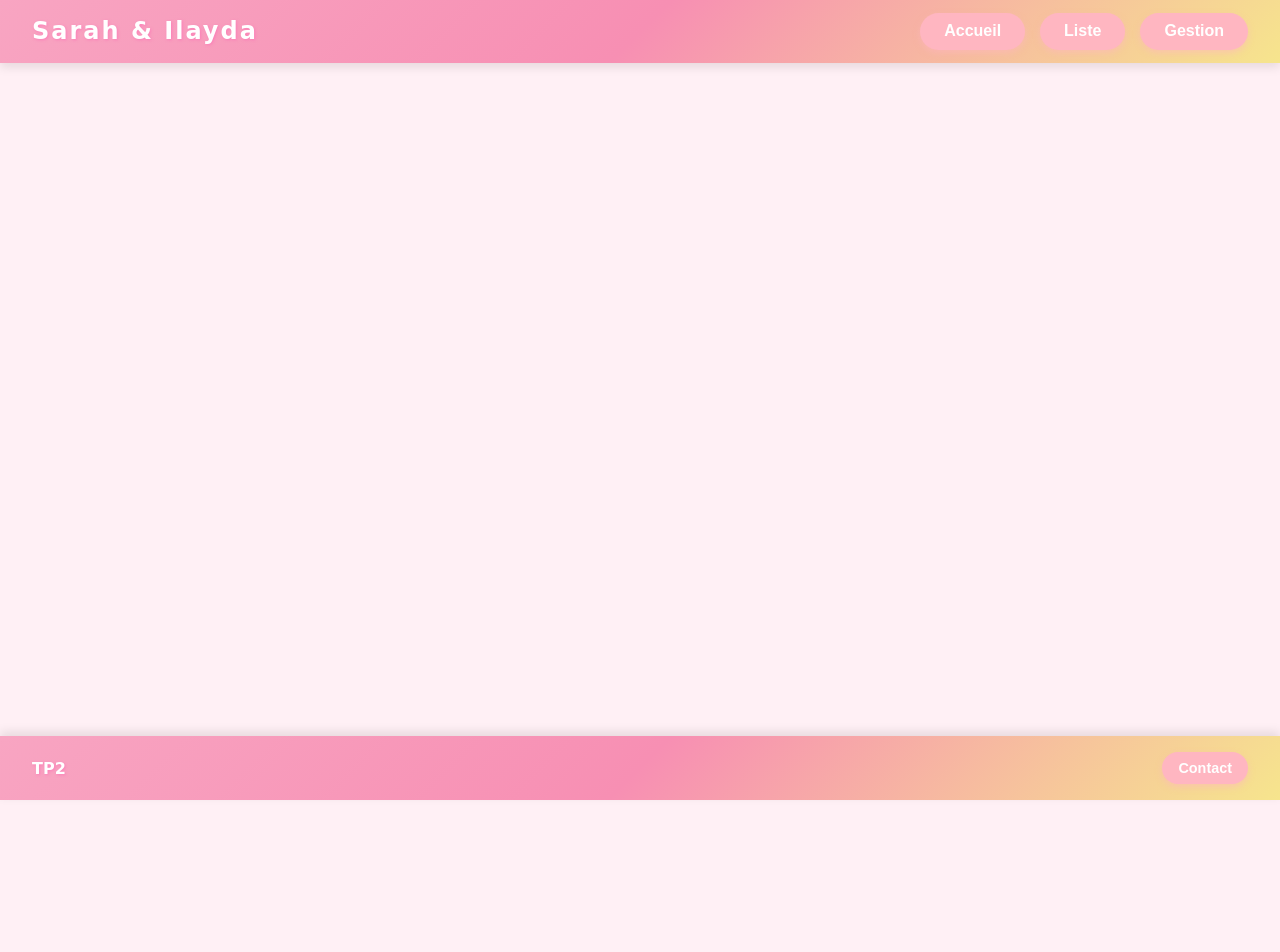
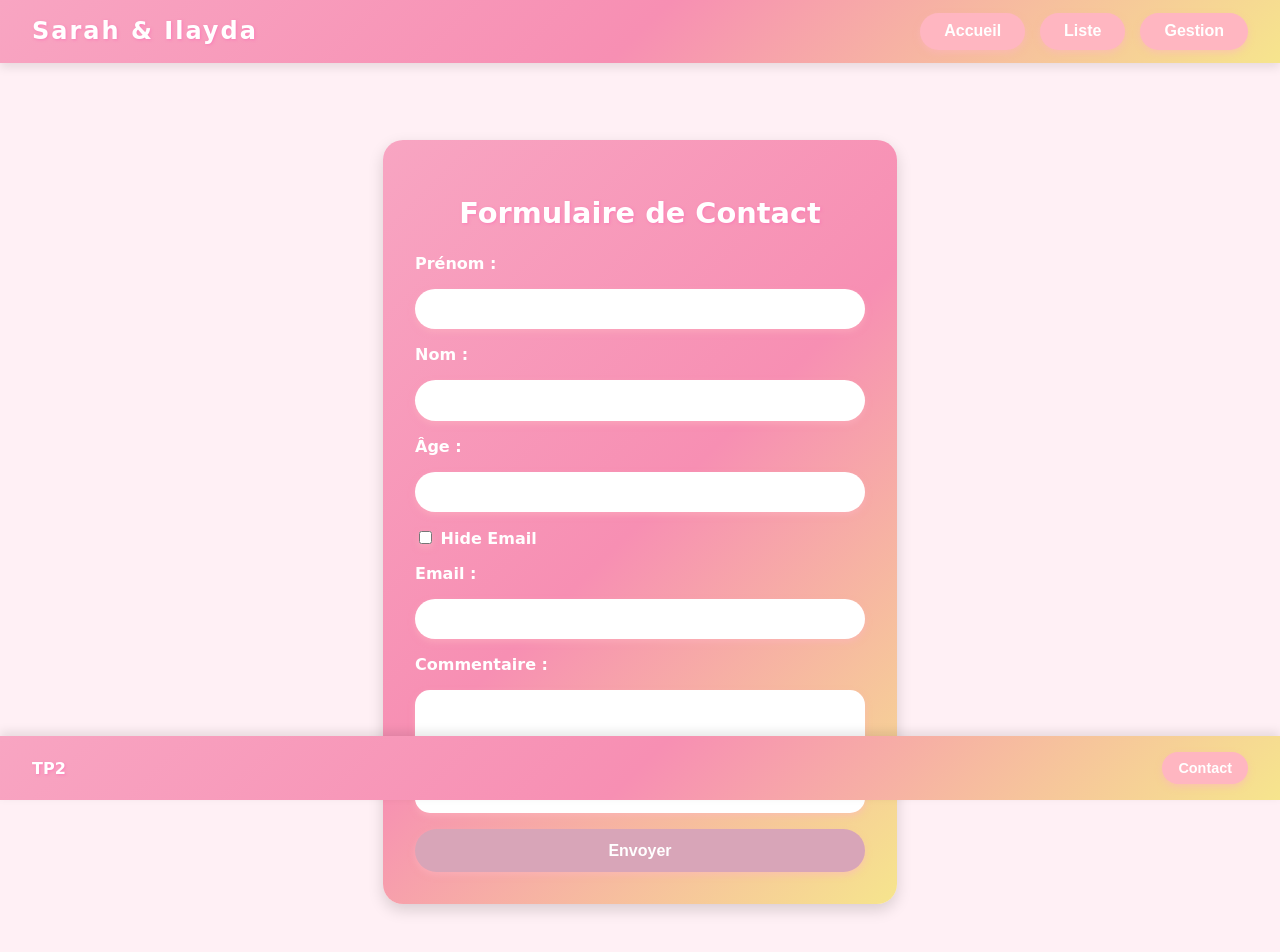
Before and after one commit to sarahlakrouz/exo2-Sarah-Ilayda, an Angular app: page /contact in a window 1280 px wide. Before the commit this address led to /. Shown: the top 952 px of the page. Before the commit the page ends 800 px from the top, so only its background shows below. Built offline with nearby package versions, Linux system fonts and the light colour scheme.

Commit message:
formulaire de contact

```diff
--- a/src/app/accueil/accueil.html
+++ b/src/app/accueil/accueil.html
@@ -1,4 +1,4 @@
-<p>accueil works!</p>
+
 <div class="content">
   <img src="assets/meme.jpg" alt="Meme rigolo"/>
 </div>
--- a/src/app/accueil/accueil.scss
+++ b/src/app/accueil/accueil.scss
@@ -1,7 +1,12 @@
+.content {
+  display: flex;
+  justify-content: center;
+  align-items: center;
+  min-height: calc(100vh - 120px);
+}
+
 img {
   max-width: 100%;
   height: auto;
-  display: block;
-  margin: 20px auto;
   border-radius: 10px;
 }
--- a/src/app/app.routes.ts
+++ b/src/app/app.routes.ts
@@ -2,10 +2,12 @@ import { Routes } from '@angular/router';
 import {Liste} from "./liste/liste";
 import {Gestion} from "./gestion/gestion";
 import {Accueil} from "./accueil/accueil";
+import {Contact} from './contact/contact';
 
 export const routes: Routes = [
   { path: '', component: Accueil },
   { path: 'liste', component: Liste},
   { path: 'accueil', component: Accueil},
   { path: 'gestion', component: Gestion},
+  { path: 'contact', component: Contact},
 ];
--- a/src/app/app.ts
+++ b/src/app/app.ts
@@ -2,6 +2,7 @@ import { Component, signal } from '@angular/core';
 import { RouterOutlet } from '@angular/router';
 import {Header} from './header/header';
 import {Footer} from './footer/footer';
+
 
 @Component({
   selector: 'app-root',
--- /dev/null
+++ b/src/app/contact/contact.html
@@ -0,0 +1,53 @@
+<div class="form-container">
+  <h2>Formulaire de Contact</h2>
+
+  <form [formGroup]="contactForm" (ngSubmit)="onSubmit()">
+
+    <label for="prenom">Prénom :</label>
+    <input id="prenom" type="text" formControlName="prenom" required>
+
+    @if (contactForm.get('prenom')?.invalid && contactForm.get('prenom')?.touched) {
+      <div class="error">
+        Le prénom est requis.
+      </div>
+    }
+
+    <label for="nom">Nom :</label>
+    <input id="nom" type="text" formControlName="nom" required>
+
+    @if (contactForm.get('nom')?.invalid && contactForm.get('nom')?.touched) {
+      <div class="error">
+        Le nom est requis.
+      </div>
+    }
+
+    <label for="age">Âge :</label>
+    <input id="age" type="number" formControlName="age">
+
+    <label>
+      <input type="checkbox" (change)="toggleEmailVisibility()"> Hide Email
+    </label>
+
+    @if (!hideEmail) {
+      <label for="email">Email :</label>
+      <input id="email" type="email" formControlName="email" required>
+
+      @if (contactForm.get('email')?.invalid && contactForm.get('email')?.touched) {
+        <div class="error">
+          L'email est requis et doit contenir un @.
+        </div>
+      }
+    }
+
+    <label for="commentaire">Commentaire :</label>
+    <textarea id="commentaire" formControlName="commentaire" required></textarea>
+
+    @if (contactForm.get('commentaire')?.invalid && contactForm.get('commentaire')?.touched) {
+      <div class="error">
+        Le commentaire est requis.
+      </div>
+    }
+
+    <button type="submit" [disabled]="contactForm.invalid">Envoyer</button>
+  </form>
+</div>
--- /dev/null
+++ b/src/app/contact/contact.scss
@@ -0,0 +1,82 @@
+.form-container {
+  max-width: 450px;
+  margin: 80px auto;
+  padding: 2rem;
+  background: linear-gradient(135deg, #f8a5c2, #f78fb3, #f6e58d);
+  border-radius: 20px;
+  box-shadow: 0 6px 15px rgba(0, 0, 0, 0.15);
+  font-family: 'Comic Sans MS', cursive, sans-serif;
+  color: #fff;
+  text-align: center;
+}
+
+h2 {
+  margin-bottom: 1.5rem;
+  font-size: 1.8rem;
+  text-shadow: 1px 1px 3px rgba(255, 105, 180, 0.6);
+}
+
+form {
+  display: flex;
+  flex-direction: column;
+  gap: 1rem;
+}
+
+label {
+  text-align: left;
+  font-weight: bold;
+  font-size: 1rem;
+  color: #fff;
+}
+
+input, textarea {
+  padding: 0.7rem 1rem;
+  border: none;
+  border-radius: 25px;
+  font-size: 1rem;
+  outline: none;
+  box-shadow: 0 3px 6px rgba(255, 182, 193, 0.5);
+  transition: all 0.3s ease;
+}
+
+input:focus, textarea:focus {
+  box-shadow: 0 6px 12px rgba(255, 105, 180, 0.6);
+  transform: translateY(-2px);
+}
+
+textarea {
+  min-height: 100px;
+  resize: none;
+  border-radius: 15px;
+}
+
+button {
+  background: #ffb6c1;
+  color: white;
+  font-size: 1rem;
+  font-weight: 600;
+  border: none;
+  border-radius: 25px;
+  padding: 0.8rem 1.5rem;
+  cursor: pointer;
+  transition: all 0.3s ease;
+  box-shadow: 0 3px 6px rgba(255, 182, 193, 0.5);
+}
+
+button:hover {
+  background: #ff69b4;
+  transform: translateY(-2px);
+  box-shadow: 0 6px 12px rgba(255, 105, 180, 0.6);
+}
+
+button:disabled {
+  background: #d8a5b8;
+  cursor: not-allowed;
+}
+
+.error {
+  color: #ffe6f0;
+  font-size: 0.85rem;
+  margin-top: -8px;
+  margin-bottom: -5px;
+}
--- /dev/null
+++ b/src/app/contact/contact.ts
@@ -0,0 +1,47 @@
+import { Component } from '@angular/core';
+import { FormBuilder, FormGroup, Validators, ReactiveFormsModule } from '@angular/forms';
+
+
+@Component({
+  selector: 'app-contact',
+  imports: [ReactiveFormsModule],
+  templateUrl: './contact.html',
+  styleUrls: ['./contact.scss']
+})
+export class Contact {
+  contactForm: FormGroup;
+  hideEmail = false;
+  private router: any;
+
+  constructor(private fb: FormBuilder) {
+    this.contactForm = this.fb.group({
+      prenom: ['', Validators.required],
+      nom: ['', Validators.required],
+      age: [''],
+      email: ['', [Validators.required, Validators.email]],
+      commentaire: ['', Validators.required],
+    });
+  }
+
+  toggleEmailVisibility() {
+    const emailCtrl = this.contactForm.get('email');
+    if (!emailCtrl){
+      return;
+    }
+    this.hideEmail = !this.hideEmail;
+    if (this.hideEmail) {
+      emailCtrl.reset();
+      emailCtrl.clearValidators();
+      emailCtrl.updateValueAndValidity();
+    } else {
+      emailCtrl.setValidators([Validators.required, Validators.email]);
+      emailCtrl.updateValueAndValidity();
+    }
+  }
+
+  onSubmit() {
+    if (this.contactForm.valid) {
+      this.router.navigate(['/accueil']);
+    }
+  }
+}
--- a/src/app/footer/footer.html
+++ b/src/app/footer/footer.html
@@ -1,4 +1,4 @@
 <div class="footer">
   <p class="footer-text">TP2</p>
-  <button class="contact-btn">Contact</button>
+  <button class="contact-btn" routerLink="contact">Contact</button>
 </div>
--- a/src/app/footer/footer.ts
+++ b/src/app/footer/footer.ts
@@ -1,8 +1,11 @@
 import { Component } from '@angular/core';
+import {RouterLink} from '@angular/router';
 
 @Component({
   selector: 'app-footer',
-  imports: [],
+  imports: [
+    RouterLink
+  ],
   templateUrl: './footer.html',
   styleUrl: './footer.scss'
 })
--- a/src/app/header/header.html
+++ b/src/app/header/header.html
@@ -7,5 +7,3 @@
     <button routerLink="gestion">Gestion</button>
   </div>
 </div>
-
-<router-outlet></router-outlet>
```
Also changed, not shown: 1 other file (tests, documents, lock files or other folders).
